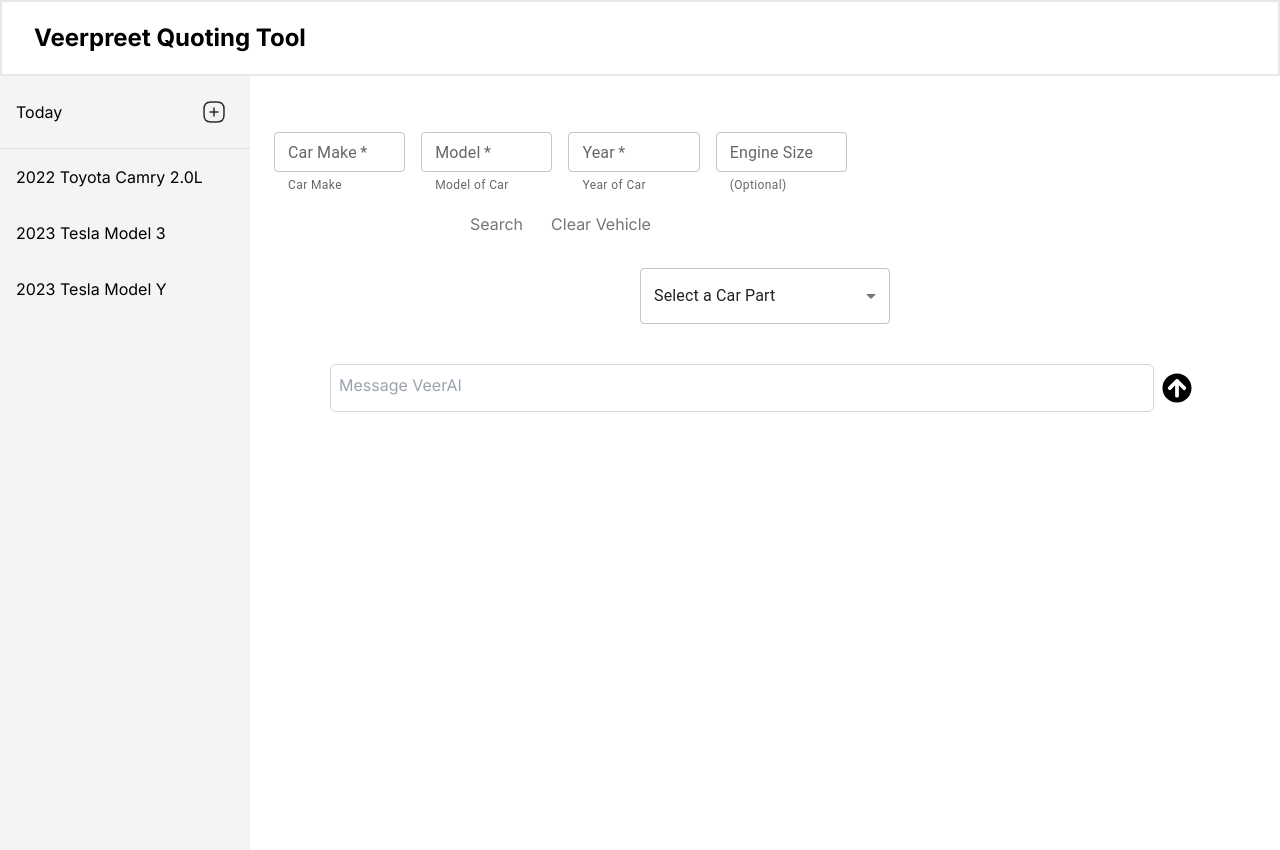
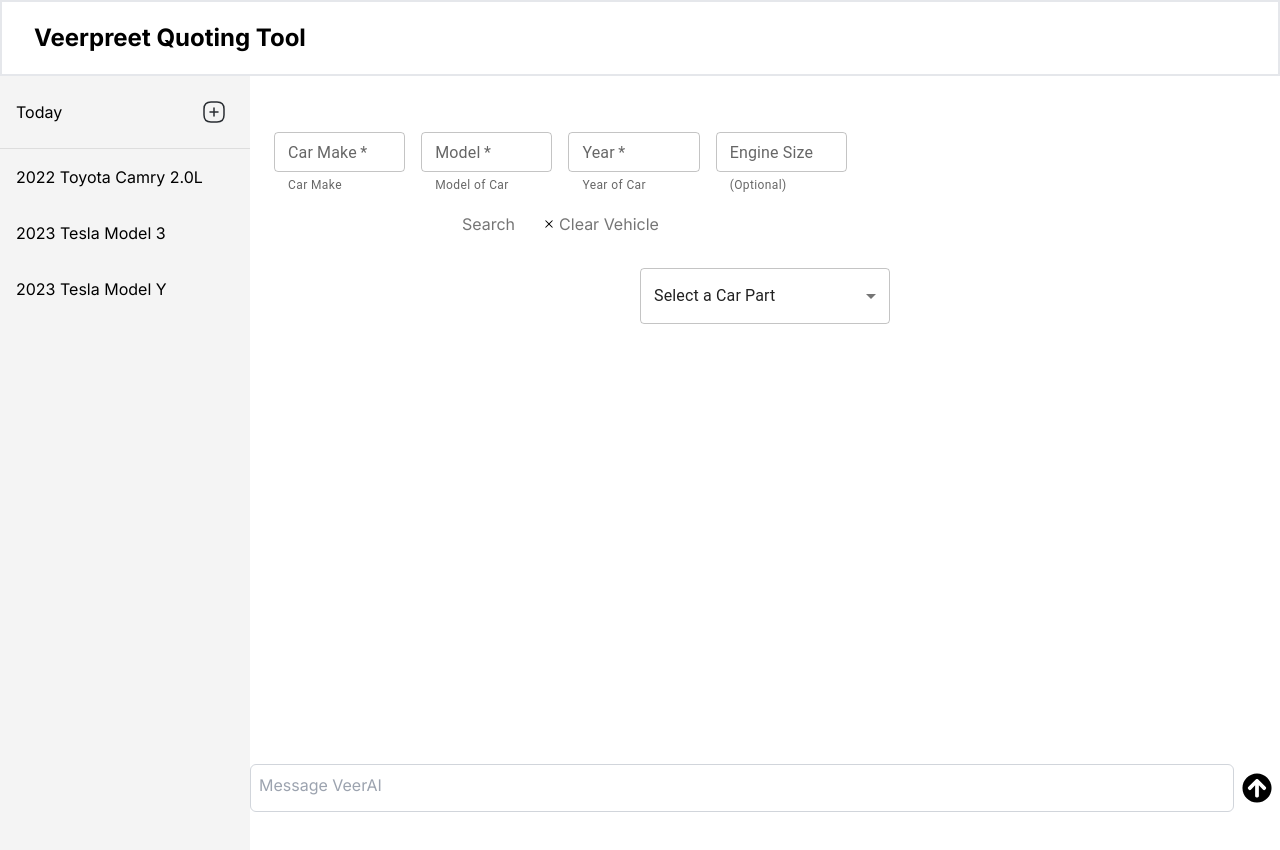
Before and after one commit to developer-at-speer/veerpreet-quoting-tool, a Next.js app: page / in a window 1280 px wide. Shown: the top 850 px of the page. Built offline with nearby package versions, Linux system fonts and the light colour scheme.

Commit message:
Reformat chatbox

```diff
--- a/components/Search.tsx
+++ b/components/Search.tsx
@@ -91,10 +91,7 @@ const Search: React.FC = () => {
     scrollToBottom();
   }, [messages]);
 
-  // Handles submitting car details to backend from car text input box
-  React.useEffect(() => {
   const submitForm = async () => {
-      if (shouldSubmit) {
     // Perform the additional POST request to the backend
     const response = await fetch("/api/chat", {
       method: "POST",
@@ -107,11 +104,13 @@ const Search: React.FC = () => {
     // Call the existing handleSubmit function
     handleSubmit(new Event("submit"));
     setShouldSubmit(false);
-      }
   };
 
+  React.useEffect(() => {
+    if (shouldSubmit) {
       submitForm();
-  }, [shouldSubmit, carDetails, handleSubmit, messages]);
+    }
+  }, [shouldSubmit]);
 
   const handleFormSubmit = async (event: React.FormEvent) => {
     event.preventDefault();
@@ -137,7 +136,7 @@ const Search: React.FC = () => {
   return (
     <div className="min-h-[100vh] flex flex-col">
       <Toaster />
-      <section className="flex-grow items-center relative flex flex-col py-2 lg:mb-5 lg:py-4 xl:mb-10">
+      <section className="flex-grow flex flex-col py-2 lg:mb-5 lg:py-4 xl:mb-10">
         <form className="mt-4 flex flex-col items-center w-full" onSubmit={handleFormSubmit}>
           <div className="flex flex-wrap w-full">
             <div style={{ display: "flex", flexDirection: "column", margin: "1rem" }}>
@@ -185,17 +184,16 @@ const Search: React.FC = () => {
               </div>
               <div className="flex flex-wrap gap-3 justify-center">
                 <SmallIconButton type="submit">
-                  {/* <Image src={smallsearch} alt="search" width={12} height={12} style={{ marginRight: '6px' }}/> */}
                   Search
                 </SmallIconButton>
-                <SmallIconButton onClick = {() => {
+                <SmallIconButton onClick={() => {
                   setCarMake("");
                   setModel("");
                   setYear("");
                   setEngineSize("");
                   setSelectedButton(null);
                 }}>
-                  {/* <Image src={cancel} alt="cancel" width={12} height={12} style={{ marginRight: '4px' }}/> */}
+                  <Image src={cancel} alt="cancel" width={12} height={12} style={{ marginRight: '4px' }}/>
                   Clear Vehicle
                 </SmallIconButton>
               </div>
@@ -230,7 +228,7 @@ const Search: React.FC = () => {
           </div>
         </form>
 
-        <div className="mt-4 flex flex-col items-center w-full max-h-[400px] overflow-y-auto">
+        <div className="flex-grow mt-4 flex flex-col items-center w-full max-h-[400px] overflow-y-auto">
           {messages.map((message: Message) => {
             const isAssistant = message.role === "assistant";
 
@@ -255,10 +253,9 @@ const Search: React.FC = () => {
           <div ref={messagesEndRef} />
         </div>
 
-        <form className="mt-4 flex flex-col items-center w-full" onSubmit={handleSubmit}>
-          <div className="w-full flex items-center justify-center">
+        <form className="mt-4 w-full flex-none flex items-center justify-center" onSubmit={handleSubmit}>
           <textarea
-              className="w-4/5 h-12 bg-white p-2 rounded-md text-black border border-gray-300 focus:border-gray-700 focus:outline-none resize-none"
+            className="w-full h-12 bg-white p-2 rounded-md text-black border border-gray-300 focus:border-gray-700 focus:outline-none resize-none"
             placeholder="Message VeerAI"
             value={input}
             onChange={handleInputChange}
@@ -267,7 +264,6 @@ const Search: React.FC = () => {
           <IconButton type="submit" className="ml-2">
             <Image src={search} alt="search" width={30} height={30} />
           </IconButton>
-          </div>
         </form>
 
       </section>
```
Lines whose indentation alone changed are shown as unchanged.
